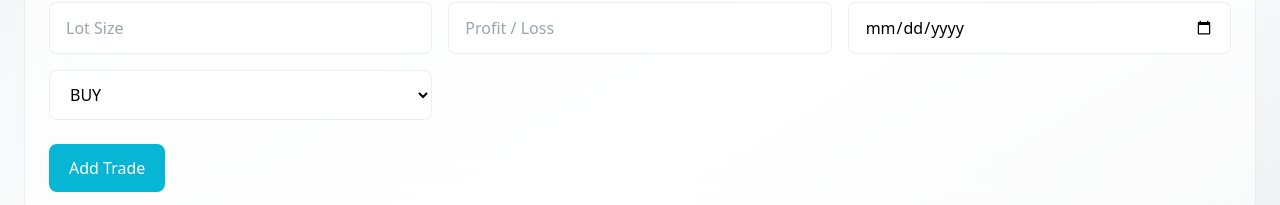
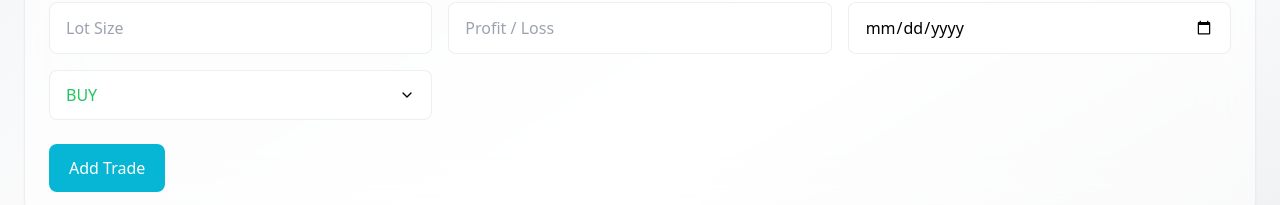
Before and after one commit to MyStack001/pipsoul-dashboard, a Next.js app: page /trades in a window 1280 px wide. Shown: the part 233-438 px from the top of the page. Built offline with nearby package versions, Linux system fonts and the light colour scheme.

Commit message:
Added custom BUY SELL dropdown UI

```diff
--- a/src/app/trades/page.tsx
+++ b/src/app/trades/page.tsx
@@ -1,6 +1,7 @@
 "use client";
 
-import { useState } from "react";
+import { useState, useRef, useEffect } from "react";
+import { ChevronDown } from "lucide-react";
 
 type Trade = {
   pair: string;
@@ -9,7 +10,7 @@ type Trade = {
   lot: string;
   profit: string;
   date: string;
-  bias: "BUY" | "SELL"; // ✅ NEW
+  bias: "BUY" | "SELL";
 };
 
 export default function TradesPage() {
@@ -21,10 +22,9 @@ export default function TradesPage() {
     lot: "",
     profit: "",
     date: "",
-    bias: "BUY", // default value
+    bias: "BUY",
   });
 
-  // ✅ Dynamic trades state
   const [trades, setTrades] = useState<Trade[]>([
     {
       pair: "GBPJPY",
@@ -37,9 +37,38 @@ export default function TradesPage() {
     },
   ]);
 
-  // ✅ Input handler
+  // ✅ CUSTOM DROPDOWN STATE
+  const [biasOpen, setBiasOpen] = useState(false);
+
+  const biasDropdownRef = useRef<HTMLDivElement>(null);
+
+  // ✅ CLOSE DROPDOWN OUTSIDE CLICK
+  useEffect(() => {
+
+    const handleClickOutside = (event: MouseEvent) => {
+
+      if (
+        biasDropdownRef.current &&
+        !biasDropdownRef.current.contains(event.target as Node)
+      ) {
+        setBiasOpen(false);
+      }
+
+    };
+
+    document.addEventListener("mousedown", handleClickOutside);
+
+    return () =>
+      document.removeEventListener(
+        "mousedown",
+        handleClickOutside
+      );
+
+  }, []);
+
+  // ✅ INPUT HANDLER
   const handleChange = (
-    e: React.ChangeEvent<HTMLInputElement | HTMLSelectElement>
+    e: React.ChangeEvent<HTMLInputElement>
   ) => {
     setForm({
       ...form,
@@ -47,7 +76,7 @@ export default function TradesPage() {
     });
   };
 
-  // ✅ Add Trade Logic
+  // ✅ ADD TRADE
   const handleAddTrade = () => {
 
     if (
@@ -72,6 +101,7 @@ export default function TradesPage() {
       date: "",
       bias: "BUY",
     });
+
   };
 
   const inputStyles = `
@@ -166,16 +196,83 @@ export default function TradesPage() {
             className={`${inputStyles} dark:[color-scheme:dark]`}
           />
 
-          {/* ✅ NEW: BUY / SELL SELECT */}
-          <select
-            name="bias"
-            value={form.bias}
-            onChange={handleChange}
-            className={inputStyles}
-          >
-            <option value="BUY">BUY</option>
-            <option value="SELL">SELL</option>
-          </select>
+          {/* ✅ CUSTOM BUY / SELL DROPDOWN */}
+          <div ref={biasDropdownRef} className="relative">
+
+            <button
+              type="button"
+              onClick={() => setBiasOpen(!biasOpen)}
+              className="
+                w-full flex items-center justify-between
+                px-4 py-3 rounded-lg
+                bg-white dark:bg-[#111827]
+                border border-gray-200/70 dark:border-white/10
+                text-black dark:text-white
+                hover:shadow-sm transition-all
+              "
+            >
+              <span
+                className={`font-medium ${
+                  form.bias === "BUY"
+                    ? "text-green-500"
+                    : "text-red-500"
+                }`}
+              >
+                {form.bias}
+              </span>
+
+              <ChevronDown
+                className={`w-4 h-4 transition-transform duration-300 ${
+                  biasOpen ? "rotate-180" : ""
+                }`}
+              />
+            </button>
+
+            <div
+              className={`
+                absolute mt-2 w-full z-50
+                bg-white dark:bg-[#111827]
+                border border-gray-200/70 dark:border-white/10
+                rounded-lg shadow-lg overflow-hidden
+                transition-all duration-200 origin-top
+                ${
+                  biasOpen
+                    ? "opacity-100 scale-100"
+                    : "opacity-0 scale-95 pointer-events-none"
+                }
+              `}
+            >
+
+              {["BUY", "SELL"].map((bias) => (
+
+                <div
+                  key={bias}
+                  onClick={() => {
+                    setForm({
+                      ...form,
+                      bias: bias as "BUY" | "SELL",
+                    });
+
+                    setBiasOpen(false);
+                  }}
+                  className={`
+                    px-4 py-3 cursor-pointer transition
+                    hover:bg-cyan-50 dark:hover:bg-white/10
+                    ${
+                      bias === "BUY"
+                        ? "text-green-500"
+                        : "text-red-500"
+                    }
+                  `}
+                >
+                  {bias}
+                </div>
+
+              ))}
+
+            </div>
+
+          </div>
 
         </div>
 
```
